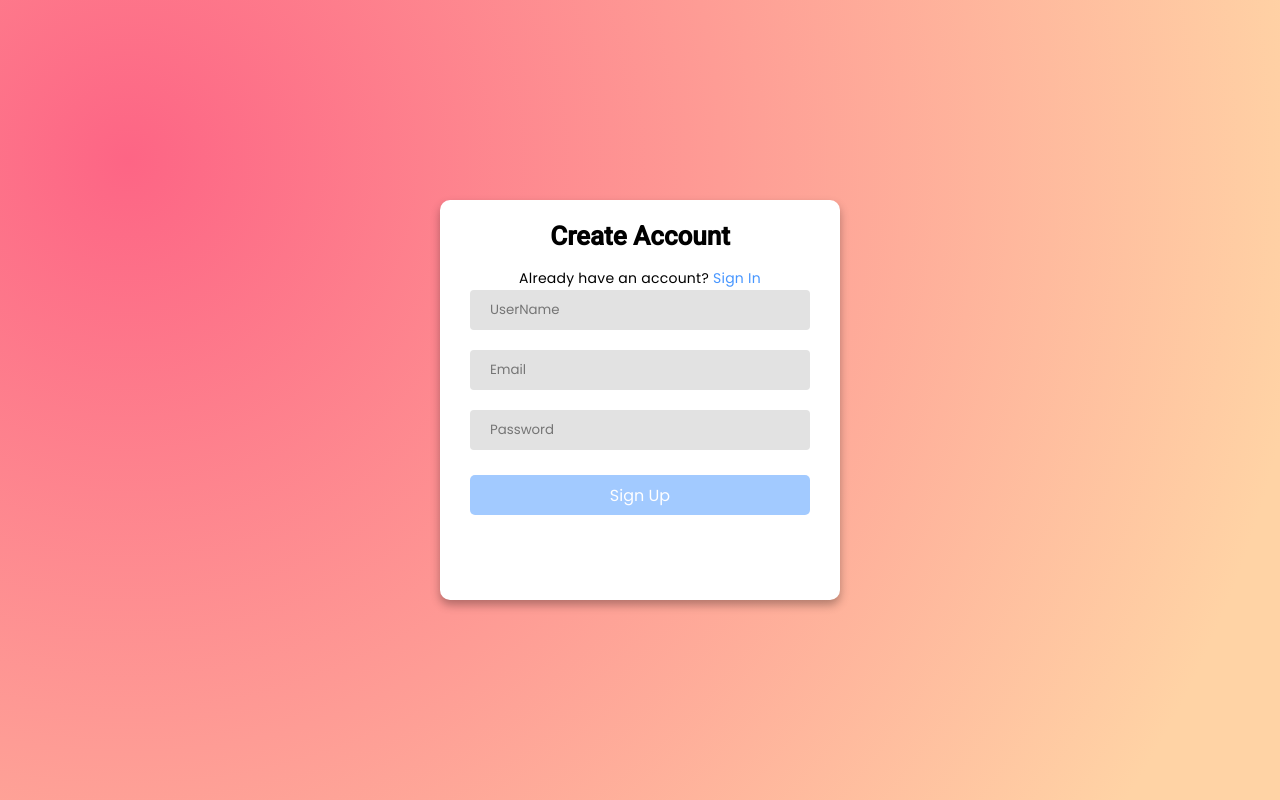
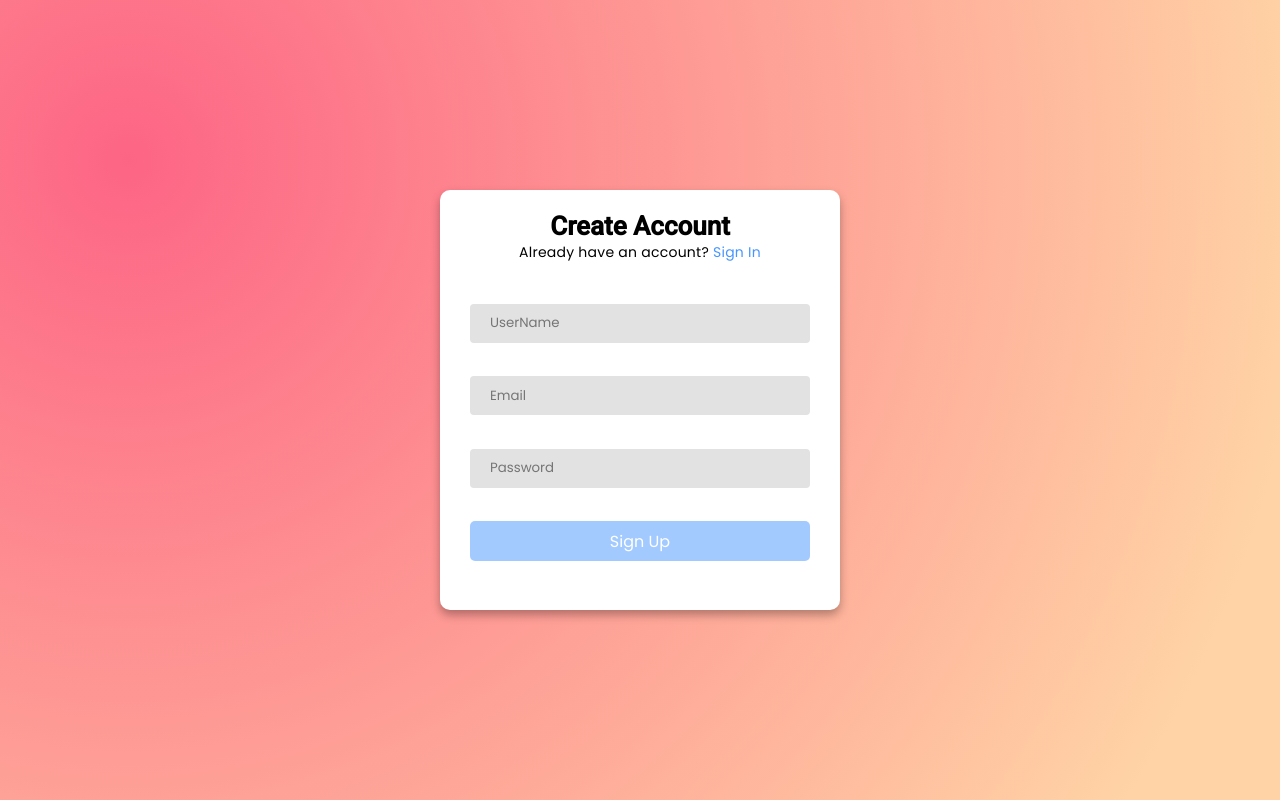
Before and after one commit to farrukh0913/mean-stack, an Angular app in the folder mean-front/: page /signup in a window 1280 px wide. Built offline with nearby package versions, Linux system fonts and the light colour scheme.

Commit message:
error design issue

```diff
--- a/mean-front/src/app/sign-up/sign-up.component.scss
+++ b/mean-front/src/app/sign-up/sign-up.component.scss
@@ -24,7 +24,7 @@
   border-radius: 10px;
   box-shadow: 0 5px 10px 0 rgba(0, 0, 0, 0.3);
   width: 400px;
-  height: 400px;
+  height: 420px;
   background-color: #ffffff;
   padding: 10px 30px;
 }
@@ -38,17 +38,17 @@
 .card_title h1 {
   font-size: 26px;
   font-weight: bold;
+  margin: 0 !important;
 }
 
 .form input {
-  margin: 10px 0;
   width: 100%;
   background-color: #e2e2e2;
   border: none;
   outline: none;
   padding: 12px 20px;
   border-radius: 4px;
-  height: 40px;
+  height: 12%;
 }
 
 .form button {
@@ -59,7 +59,6 @@
   border-radius: 5px;
   border: none;
   padding: 8px 15px;
-  margin: 15px 0;
 
   width: 100%;
   height: 40px;
@@ -81,7 +80,6 @@
 }
 
 .card_terms span {
-  margin: 5px;
   font-size: 13px;
 }
 
@@ -91,6 +89,9 @@
 }
 .form {
   height: calc(100% - 75px);
+  display: flex;
+  flex-direction: column;
+  justify-content: space-evenly;
   div {
     color: red;
   }
```
Also changed, not shown: 1 other file (tests, documents, lock files or other folders).
